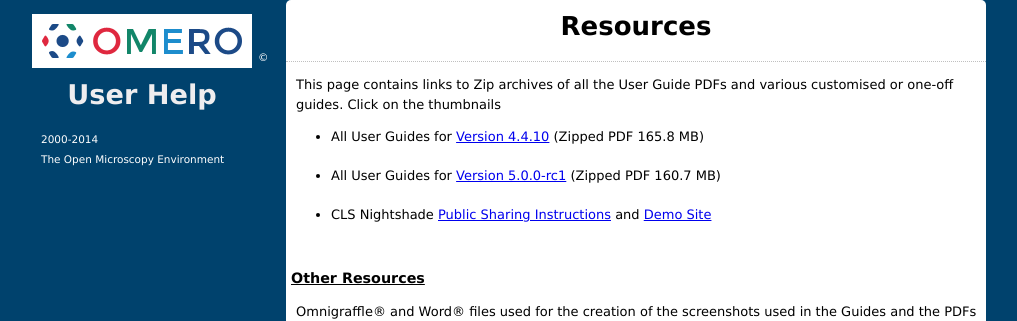
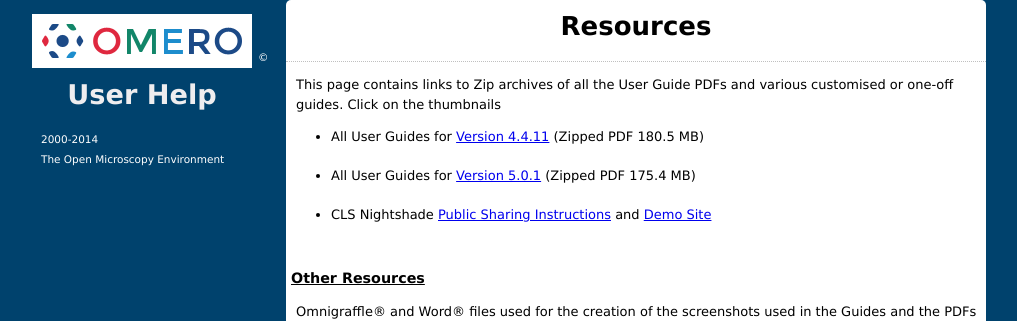
Before and after one commit to snoopycrimecop/ome-help, a Jekyll site: the page built from resources.html, in a window 1280 px wide. Shown: the top 321 px of the page, without its empty margins (134-1151 px from the left). Built offline with Jekyll 4.4.1, drawn with Linux system fonts in a browser that asks for light colours; Markdown is read by kramdown in place of the engine named in the settings.

Commit message:
Correct minor PDF layout issue and tidy links

```diff
--- a/managing-data.html
+++ b/managing-data.html
@@ -3,7 +3,7 @@
 title: Managing Data
 menu-id: l1-insight
 pdfs:
-    - managing-data.pdf.pdf
+    - managing-data.pdf
 ---
 <p>Using OMERO.insight to manage image data.</p>
 
--- a/resources.html
+++ b/resources.html
@@ -5,9 +5,9 @@
 ---
 <p>This page contains links to Zip archives of all the User Guide PDFs and various customised or one-off guides. Click on the thumbnails</p>
 <ul>
-  <li>All User Guides for <a href="{{ site.baseurl }}/pdf/downloads/OMERO_User_Guides_4_4_10.zip">Version 4.4.10</a> (Zipped PDF 165.8 MB)</li>
+  <li>All User Guides for <a href="{{ site.baseurl }}/pdf/downloads/OMERO_User_Guides_4_4_11.zip">Version 4.4.11</a> (Zipped PDF 180.5 MB)</li>
   <br/>
-  <li>All User Guides for <a href="{{ site.baseurl }}/pdf/downloads/OMERO_User_Guides_5_0_0_rc1.zip">Version 5.0.0-rc1</a> (Zipped PDF 160.7 MB)</li>
+  <li>All User Guides for <a href="{{ site.baseurl }}/pdf/downloads/OMERO_User_Guides_5_0_1.zip">Version 5.0.1</a> (Zipped PDF 175.4 MB)</li>
   <br/>
   <li>CLS Nightshade <a href="{{ site.baseurl }}/pdf/downloads/cls-public.pdf">Public Sharing Instructions</a> and <a href="http://users.openmicroscopy.org.uk/~rkferguson/public_share_demo.html" target="_blank">Demo Site</a><br/></li>
 </ul>
```
Also changed, not shown: 1 other file.
